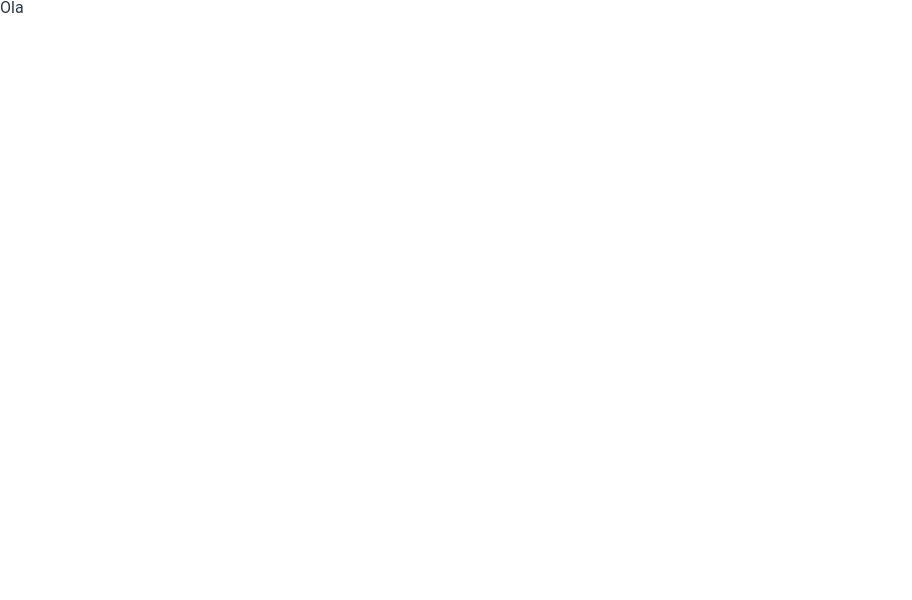
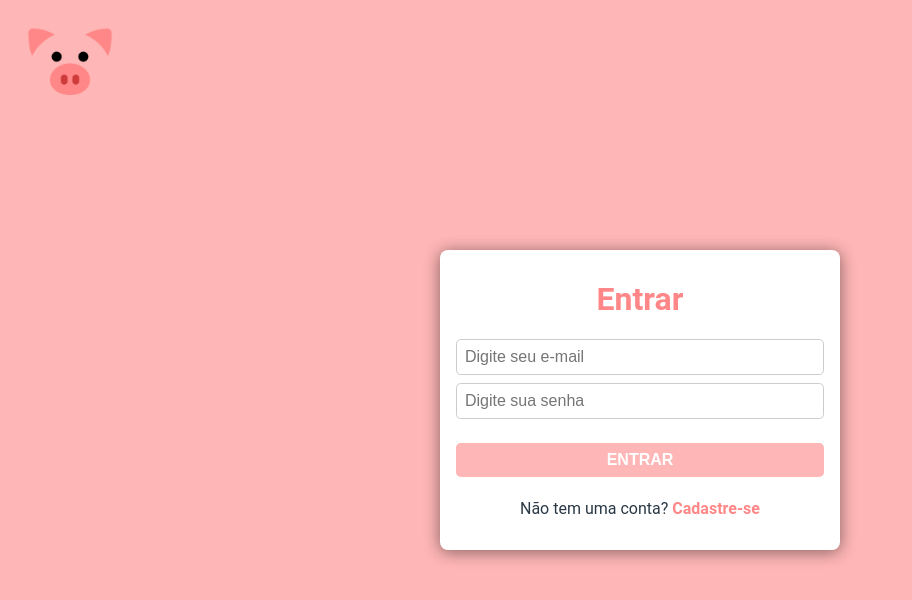
Before and after one commit to codethi/oink-spa, a React (Create React App) app: page /singin in a window 1280 px wide. Shown: the top 600 px of the page, without its empty margins (0-912 px from the left). Built offline with nearby package versions, Linux system fonts and the light colour scheme.

Commit message:
feat: layout singin

```diff
--- a/src/components/App.js
+++ b/src/components/App.js
@@ -3,8 +3,8 @@ import styled from "styled-components";
 import { GlobalStyle } from "../globalStyles";
 import Details from "./Details";
 import Home from "./Home";
-import Singin from "./Singin";
-import Singup from "./Singup";
+import Singin from "./Singin/Singin";
+import Singup from "./Singup/Singup";
 
 export default function App() {
   return (
--- a/src/components/Singin.js
+++ /dev/null
@@ -1,3 +0,0 @@
-export default function Singin(){
-    return <h1>Ola</h1>
-}
--- /dev/null
+++ b/src/components/Singin/Singin.css
@@ -0,0 +1,4 @@
+.link{
+    color: #ff8787;
+    font-weight: 600;
+}
--- /dev/null
+++ b/src/components/Singin/Singin.js
@@ -0,0 +1,86 @@
+import { Button, Image, Input, SingContainer, Title } from "../Singup/Singup";
+
+import IconOink from "../../images/iconoink.png";
+import { useState } from "react";
+import styled from "styled-components";
+import { Link } from "react-router-dom";
+import "./Singin.css";
+
+export default function Singin() {
+  const [form, setForm] = useState({});
+
+  function handleForm({ value, name }) {
+    console.log(name, value);
+    setForm({
+      ...form,
+      [name]: value,
+    });
+  }
+
+  function handleSendForm(e) {
+    e.preventDefault();
+    console.log(form);
+  }
+
+  return (
+    <SingContainer>
+      <Image src={IconOink} alt="Logo Oink" />
+      <Form autoComplete="off">
+        <Title>Entrar</Title>
+
+        <Input
+          placeholder="Digite seu e-mail"
+          name="email"
+          type="email"
+
+          onChange={(e) =>
+            handleForm({
+              name: e.target.name,
+              value: e.target.value,
+            })
+          }
+        ></Input>
+        <Input
+          placeholder="Digite sua senha"
+          name="password"
+          type="password"
+
+          onChange={(e) =>
+            handleForm({
+              name: e.target.name,
+              value: e.target.value,
+            })
+          }
+        ></Input>
+
+        <Button onClick={handleSendForm}>Entrar</Button>
+
+        <span>
+          Não tem uma conta?{" "}
+          <Link className="link" to="/singup">
+            Cadastre-se
+          </Link>
+        </span>
+      </Form>
+    </SingContainer>
+  );
+}
+
+export const Form = styled.form`
+  display: flex;
+  flex-direction: column;
+  justify-content: center;
+  align-items: center;
+  gap: 0.5rem;
+
+  width: 400px;
+  height: 300px;
+  padding: 1rem;
+  border-radius: 0.5rem;
+  box-shadow: #00000040 0px 2px 16px 0px, #00000040 0px 2px 16px 0px;
+  background-color: #fff;
+
+  span {
+    margin-top: 1rem;
+  }
+`;
--- a/src/components/Singup.js
+++ b/src/components/Singup/Singup.js
@@ -1,6 +1,6 @@
 import { useState } from "react";
 import styled from "styled-components";
-import IconOink from "../images/iconoink.png";
+import IconOink from "../../images/iconoink.png";
 
 export default function Singup() {
   const [form, setForm] = useState({});
@@ -19,10 +19,10 @@ export default function Singup() {
   }
 
   return (
-    <SingupContainer>
+    <SingContainer>
       <Image src={IconOink} alt="Logo Oink" />
-      <Form>
-        <Title>SingUp</Title>
+      <Form autoComplete="off">
+        <Title>Cadastro</Title>
         <Input
           placeholder="Digite seu nome"
           name="name"
@@ -70,11 +70,11 @@ export default function Singup() {
 
         <Button onClick={handleSendForm}>Cadastrar</Button>
       </Form>
-    </SingupContainer>
+    </SingContainer>
   );
 }
 
-const SingupContainer = styled.section`
+export const SingContainer = styled.section`
   height: 100vh;
   width: 100%;
   display: flex;
@@ -85,14 +85,14 @@ const SingupContainer = styled.section`
   position: relative;
 `;
 
-const Image = styled.img`
+export const Image = styled.img`
   width: 100px;
   position: absolute;
   top: 20px;
   left: 20px;
 `;
 
-const Form = styled.form`
+export const Form = styled.form`
   display: flex;
   flex-direction: column;
   justify-content: center;
@@ -107,14 +107,14 @@ const Form = styled.form`
   background-color: #fff;
 `;
 
-const Title = styled.h1`
+export const Title = styled.h1`
   font-size: 2rem;
   font-weight: 700;
   color: #ff8787;
   padding-bottom: 1rem;
 `;
 
-const Input = styled.input`
+export const Input = styled.input`
   width: 100%;
   font-size: 1rem;
   padding: 0.5rem;
@@ -127,7 +127,7 @@ const Input = styled.input`
   }
 `;
 
-const Button = styled.button`
+export const Button = styled.button`
   width: 100%;
   outline: none;
   border: none;
@@ -136,4 +136,7 @@ const Button = styled.button`
   padding: 0.5rem;
   font-size: 1rem;
   margin-top: 1rem;
+  font-weight: 600;
+  color: #fff;
+  text-transform: uppercase;
 `;
```
